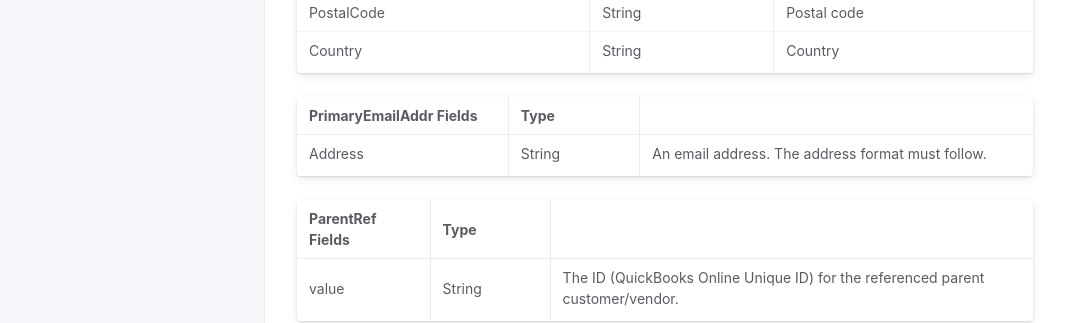
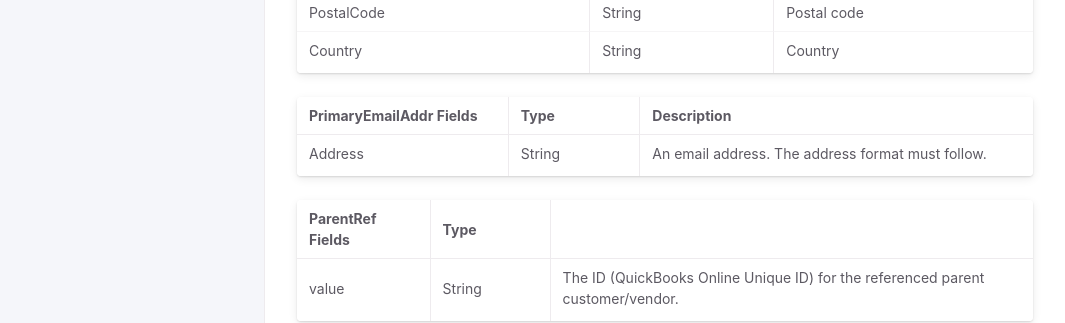
Before and after one commit to suchimitha/Documentation-of-QBO-API, a Jekyll site: the page built from docs/CustomerOperations/CustomerOperations.md, in a window 1280 px wide. Shown: the part 1278-1601 px from the top of the page, without its empty margins (107-1172 px from the left). Built offline with Jekyll 4.4.1, drawn with Linux system fonts in a browser that asks for light colours.

```diff
--- a/docs/CustomerOperations/CustomerOperations.md
+++ b/docs/CustomerOperations/CustomerOperations.md
@@ -31,7 +31,7 @@ The following parameters are required to create or update a contact
 
 
 
-|AddressWrapper fields | Type| Description
+|AddressWrapper fields | Type| Description|
 |:---------------------|:-----------|:------|
 |Line1 | String | Address 1 |
 |Line2 | String | Address 2 |
@@ -46,8 +46,8 @@ The following parameters are required to create or update a contact
 
 
 
-|PrimaryEmailAddr  Fields | Type|
-|:------------------------|:----|
+|PrimaryEmailAddr  Fields | Type|Description|
+|:------------------------|:----|:----------|
 |Address | String | An email address. The address format must follow. |
 
 |ParentRef Fields | Type|
```
